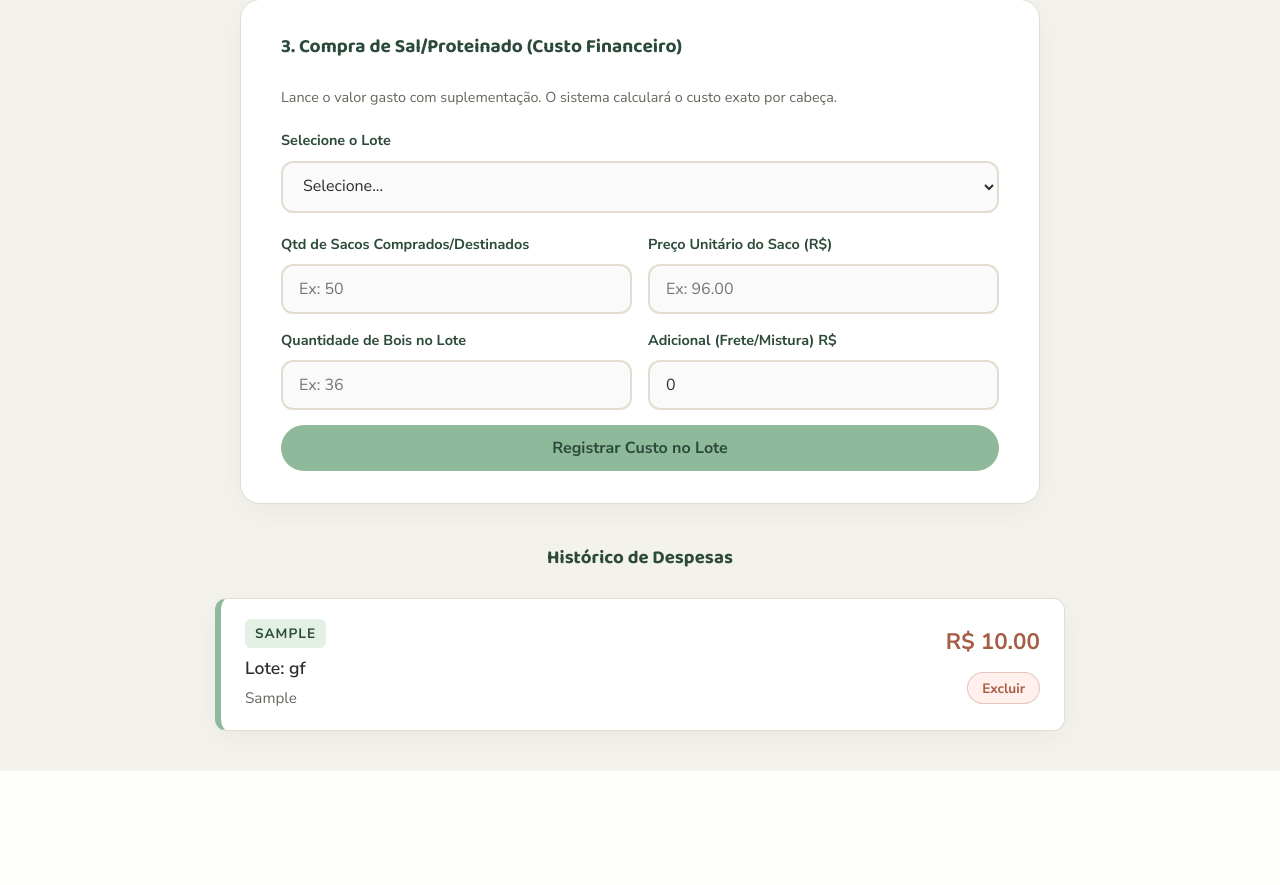
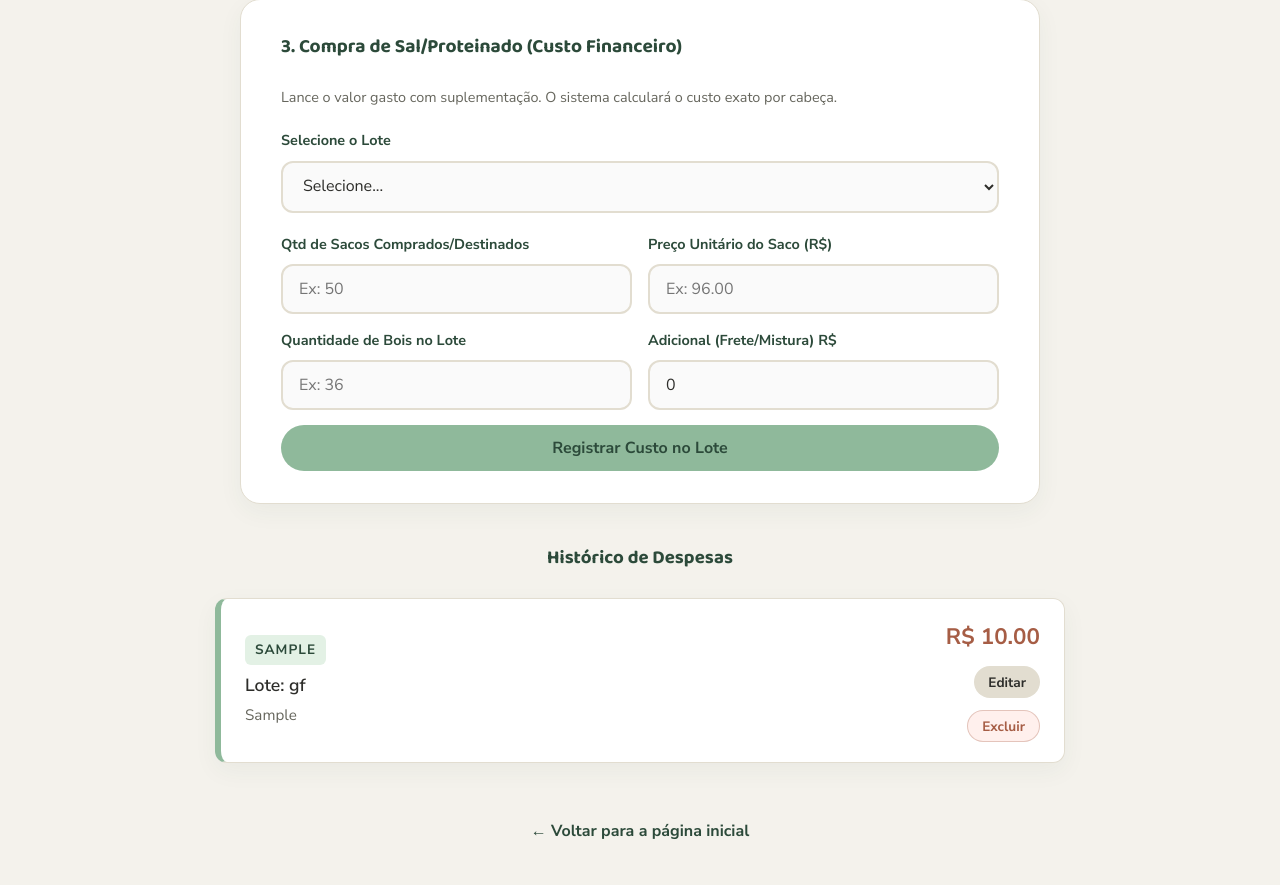
Before and after one commit to tiagosabaini/projeto-software-agro-recria-terminacao, a Flask app: page /despesas in a window 1280 px wide. Shown: the part 980-1865 px from the top of the page. Before the commit the page ends 1751 px from the top, so only its background shows below. Run offline with Flask 3, Linux system fonts and the light colour scheme; a user stored in the database is signed in; data comes from the database, SQL or seed files in the repository; tables that the repository leaves empty hold one stand-in row (values such as "Sample post").

Commit message:
botão de edição despesas.html

```diff
--- a/templates/despesas.html
+++ b/templates/despesas.html
@@ -12,6 +12,7 @@
 <div class="form-caixa" style="max-width: 800px; margin-left: auto; margin-right: auto; margin-bottom: 24px;">
     <h3>1. Lançamento Direto de Despesa</h3>
     <form action="{{ url_for('despesas') }}" method="POST" class="form-linha">
+        <input type="hidden" name="csrf_token" value="{{ csrf_token }}">
         <input type="hidden" name="tipo_lancamento" value="direto">
 
         <div class="campo" style="flex: 2;">
@@ -46,6 +47,7 @@
 <div class="form-caixa" style="max-width: 800px; margin-left: auto; margin-right: auto; margin-bottom: 24px;">
     <h3>2. Calculadora de Pastagem</h3>
     <form action="{{ url_for('despesas') }}" method="POST">
+        <input type="hidden" name="csrf_token" value="{{ csrf_token }}">
         <input type="hidden" name="tipo_lancamento" value="pastagem">
 
         <div class="campo">
@@ -84,6 +86,7 @@
         Lance o valor gasto com suplementação. O sistema calculará o custo exato por cabeça.
     </p>
     <form action="{{ url_for('despesas') }}" method="POST">
+        <input type="hidden" name="csrf_token" value="{{ csrf_token }}">
         <input type="hidden" name="tipo_lancamento" value="nutricao">
 
         <div class="campo">
@@ -138,7 +141,11 @@
             <div class="despesa-acao">
                 <strong class="despesa-valor">R$ {{ "%.2f"|format(despesa.valor) }}</strong>
 
+                <!-- Botão de Edição incluído antes da exclusão -->
+                <a href="{{ url_for('editar_despesa', id=despesa.id) }}" class="btn-tabela-secundario" style="margin-bottom: 8px;">Editar</a>
+
                 <form action="{{ url_for('excluir_despesa', id_despesa=despesa.id) }}" method="POST" class="form-excluir" onsubmit="return confirm('Deseja realmente apagar esta despesa?');">
+                    <input type="hidden" name="csrf_token" value="{{ csrf_token }}">
                     <button type="submit" class="btn-tabela-excluir">Excluir</button>
                 </form>
             </div>
@@ -151,4 +158,7 @@
     </div>
 </div>
 
+<div style="text-align: center; margin-top: 32px;">
+    <a class="voltar" href="{{ url_for('index') }}">← Voltar para a página inicial</a>
+</div>
 {% endblock %}
```
